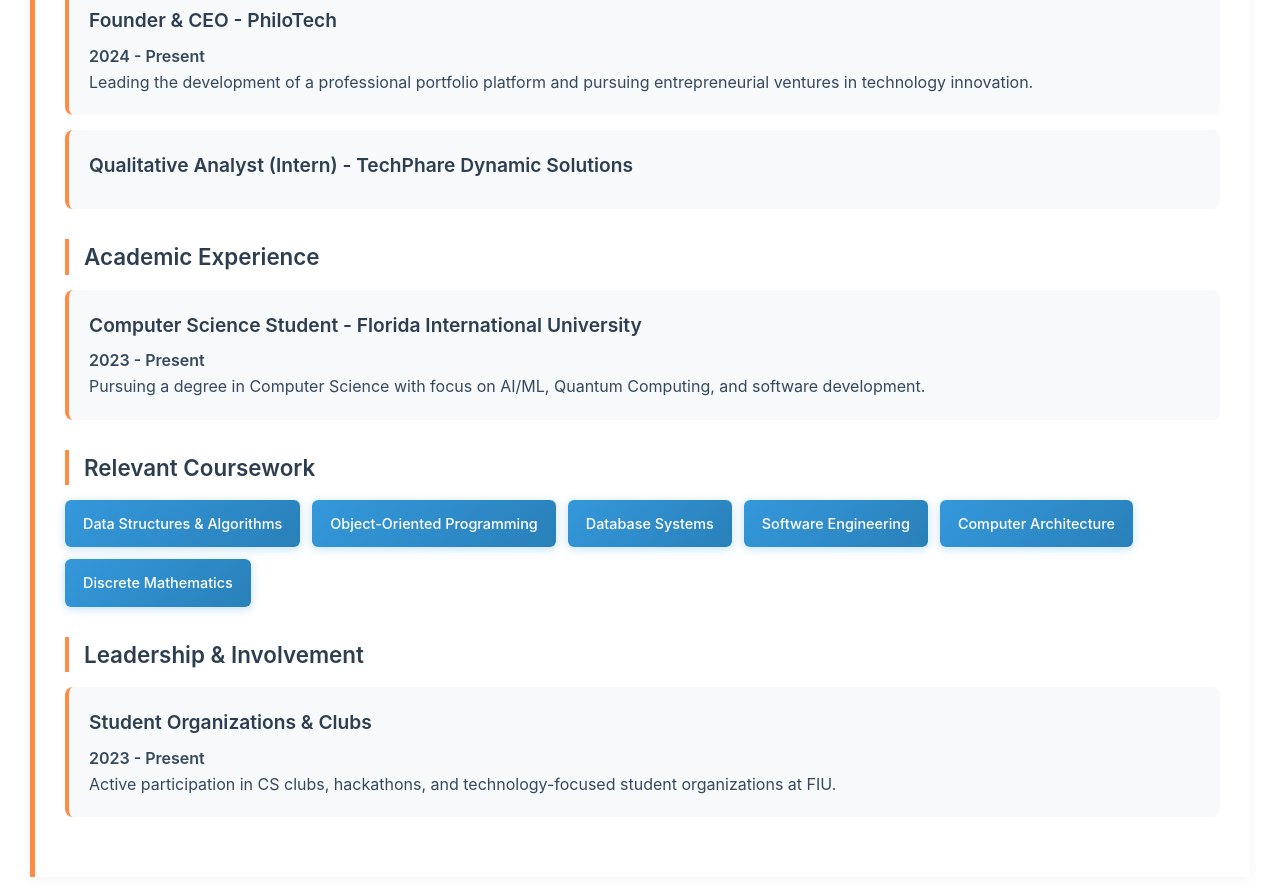
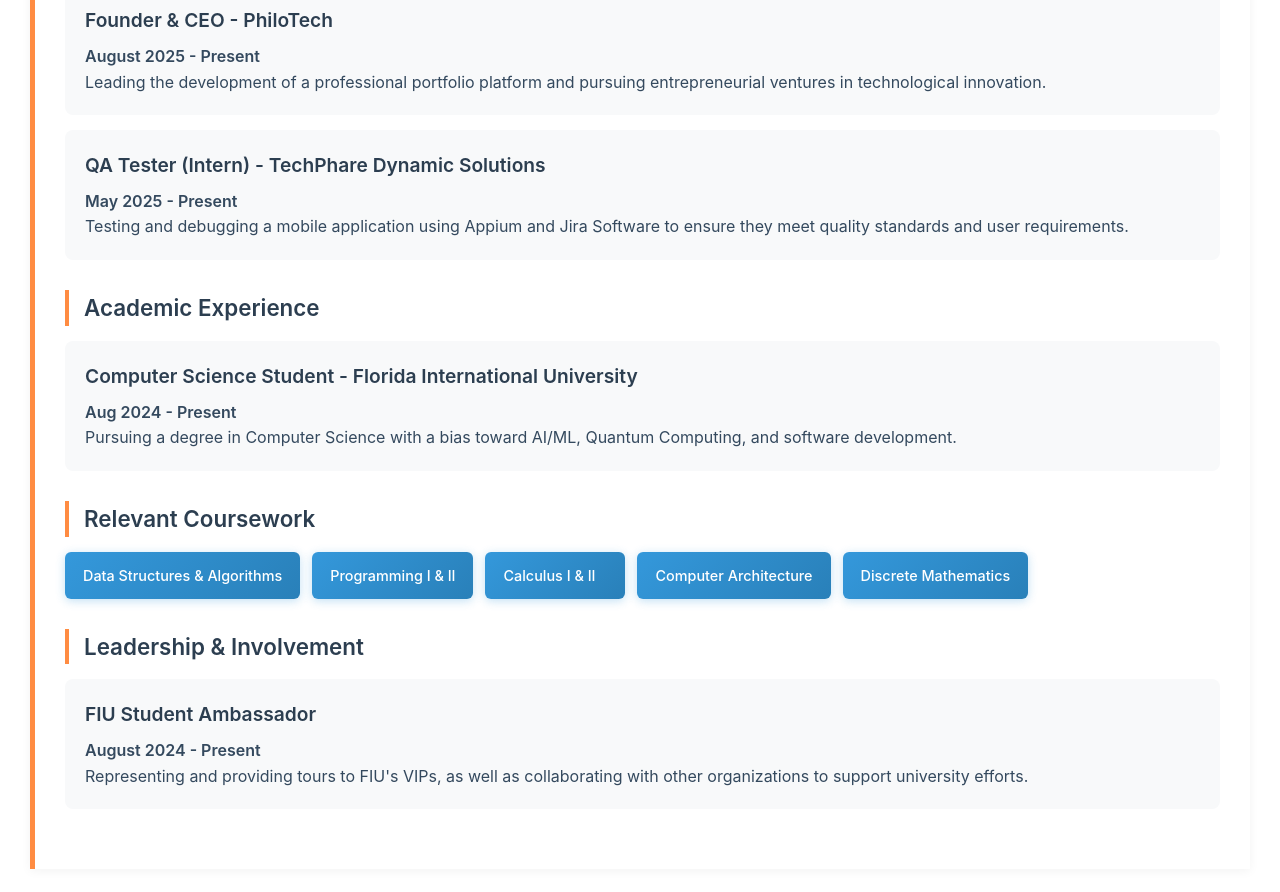
Before and after one commit to chrisb9085/philotech-website, a React (Vite) app in the folder frontend/: page /about in a window 1280 px wide. Shown: the part 980-1872 px from the top of the page. Built offline with nearby package versions, Linux system fonts and the light colour scheme.

Commit message:
Titling changes.

```diff
--- a/frontend/src/App.jsx
+++ b/frontend/src/App.jsx
@@ -8,6 +8,14 @@
 function App() {
   return (
     <Router>
+      <head>
+        <title>Philotech</title>
+        <meta name="description" content="Philotech is a portfolio website for Philo Tech, a technology company that specializes in software development and consulting." />
+        <meta name="keywords" content="Philotech, Philo Tech, software development, consulting, portfolio" />
+        <meta name="author" content="Philo Tech" />
+        <meta name="viewport" content="width=device-width, initial-scale=1.0" />
+        {/*<link rel="icon" href="/favicon.ico" />*/}
+      </head>
       <div className="App">
         <Routes>
           <Route path="/" element={<Home />} />
--- a/frontend/src/pages/About.jsx
+++ b/frontend/src/pages/About.jsx
@@ -43,6 +43,7 @@
             </div>
           </div>
 
+
           <div className="section">
             <h2>Experience</h2>
 
@@ -50,12 +51,13 @@
               <h3>Professional Experience</h3>
               <div className="experience-item">
                 <h4>Founder & CEO - PhiloTech</h4>
-                <p className="experience-period">2024 - Present</p>
-                <p>Leading the development of a professional portfolio platform and pursuing entrepreneurial ventures in technology innovation.</p>
+                <p className="experience-period">August 2025 - Present</p>
+                <p>Leading the development of a professional portfolio platform and pursuing entrepreneurial ventures in technological innovation.</p>
               </div>
               <div className="experience-item">
-                <h4> Qualitative Analyst (Intern) - TechPhare Dynamic Solutions</h4>
-
+                <h4> QA Tester (Intern) - TechPhare Dynamic Solutions</h4>
+                <p className="experience-period">May 2025 - Present</p>
+                <p>Testing and debugging a mobile application using Appium and Jira Software to ensure they meet quality standards and user requirements.</p>
               </div>
             </div>
 
@@ -63,8 +65,8 @@
               <h3>Academic Experience</h3>
               <div className="experience-item">
                 <h4>Computer Science Student - Florida International University</h4>
-                <p className="experience-period">2023 - Present</p>
-                <p>Pursuing a degree in Computer Science with focus on AI/ML, Quantum Computing, and software development.</p>
+                <p className="experience-period">Aug 2024 - Present</p>
+                <p>Pursuing a degree in Computer Science with a bias toward AI/ML, Quantum Computing, and software development.</p>
               </div>
             </div>
 
@@ -72,9 +74,8 @@
               <h3>Relevant Coursework</h3>
               <div className="coursework-grid">
                 <div className="course-item">Data Structures & Algorithms</div>
-                <div className="course-item">Object-Oriented Programming</div>
-                <div className="course-item">Database Systems</div>
-                <div className="course-item">Software Engineering</div>
+                <div className="course-item">Programming I & II</div>
+                <div className="course-item">Calculus I & II</div>
                 <div className="course-item">Computer Architecture</div>
                 <div className="course-item">Discrete Mathematics</div>
               </div>
@@ -83,9 +84,9 @@
             <div className="experience-category">
               <h3>Leadership & Involvement</h3>
               <div className="experience-item">
-                <h4>Student Organizations & Clubs</h4>
-                <p className="experience-period">2023 - Present</p>
-                <p>Active participation in CS clubs, hackathons, and technology-focused student organizations at FIU.</p>
+                <h4>FIU Student Ambassador</h4>
+                <p className="experience-period">August 2024 - Present</p>
+                <p>Representing and providing tours to FIU's VIPs, as well as collaborating with other organizations to support university efforts.</p>
               </div>
             </div>
           </div>
--- a/frontend/src/pages/Contact.jsx
+++ b/frontend/src/pages/Contact.jsx
@@ -14,23 +14,17 @@
           <div className="section contact-info">
             <h2>Get In Touch</h2>
             <p>
-              Lorem ipsum dolor sit amet, consectetur adipiscing elit. Sed do eiusmod tempor
-              incididunt ut labore et dolore magna aliqua. Ut enim ad minim veniam, quis
-              nostrud exercitation ullamco laboris nisi ut aliquip ex ea commodo consequat.
+              I'm always excited to connect with fellow developers, potential collaborators, or anyone interested in technology and innovation. Whether you have a project idea, want to discuss opportunities, or just want to say hello, I'd love to hear from you. Feel free to reach out through my email below or use the contact form.
             </p>
 
             <div className="contact-details">
               <div className="contact-item">
                 <h3>Email</h3>
-                <p>your.email@example.com</p>
-              </div>
-              <div className="contact-item">
-                <h3>Phone</h3>
-                <p>+1 (555) 123-4567</p>
+                <p>contact@philotech.us.com</p>
               </div>
               <div className="contact-item">
                 <h3>Location</h3>
-                <p>City, State, Country</p>
+                <p>Miami, FL, USA</p>
               </div>
             </div>
           </div>
--- a/frontend/src/styling/About.css
+++ b/frontend/src/styling/About.css
@@ -121,7 +121,6 @@
   border-radius: 8px;
   padding: 20px;
   margin-bottom: 15px;
-  border-left: 4px solid #ff8c42;
   transition: all 0.3s ease;
 }
 
```
